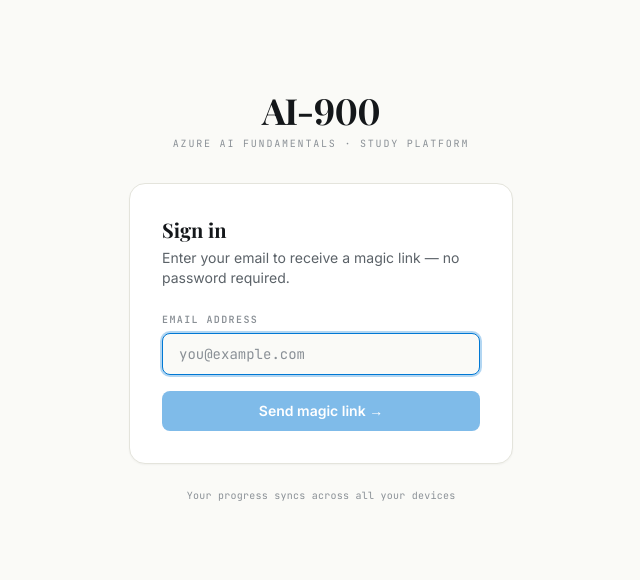
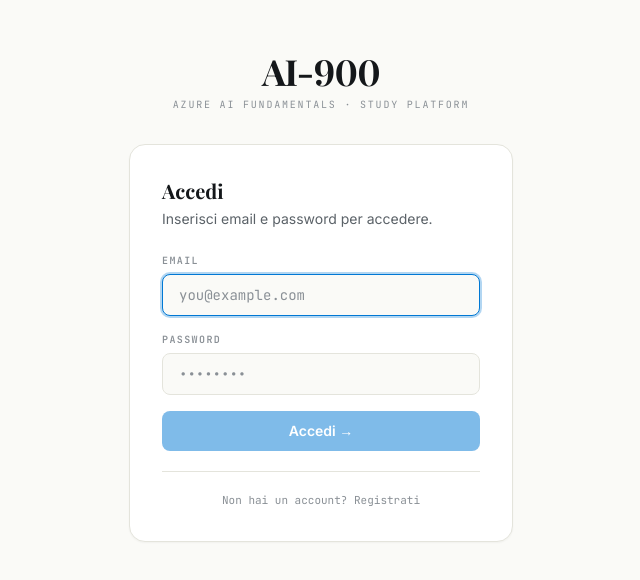
Before and after one commit to LivioScarpi/ai-900-platform, a Next.js app: page /login in a window 1280 px wide. Shown: the part 104-684 px from the top of the page, without its empty margins (319-959 px from the left). Built offline with nearby package versions, Linux system fonts and the light colour scheme; no server answers.

Commit message:
password auth used instead of magic link

```diff
--- a/src/app/login/page.tsx
+++ b/src/app/login/page.tsx
@@ -3,30 +3,36 @@
 import { useState } from "react";
 import { supabase } from "@/lib/supabase";
 
-type Step = "input" | "sent";
+type Mode = "signin" | "signup";
 
 export default function LoginPage() {
+  const [mode, setMode] = useState<Mode>("signin");
   const [email, setEmail] = useState("");
-  const [step, setStep] = useState<Step>("input");
+  const [password, setPassword] = useState("");
   const [loading, setLoading] = useState(false);
   const [error, setError] = useState<string | null>(null);
+  const [message, setMessage] = useState<string | null>(null);
 
   async function handleSubmit(e: React.FormEvent) {
     e.preventDefault();
     setError(null);
+    setMessage(null);
     setLoading(true);
-    const { error } = await supabase.auth.signInWithOtp({
-      email,
-      options: {
-        emailRedirectTo: typeof window !== "undefined" ? window.location.origin : undefined,
-      },
-    });
-    setLoading(false);
+
+    if (mode === "signin") {
+      const { error } = await supabase.auth.signInWithPassword({ email, password });
+      if (error) setError(error.message);
+    } else {
+      const { error } = await supabase.auth.signUp({ email, password });
       if (error) {
         setError(error.message);
       } else {
-      setStep("sent");
+        setMessage("Account creato! Controlla la mail per confermare, poi accedi.");
+        setMode("signin");
       }
+    }
+
+    setLoading(false);
   }
 
   return (
@@ -41,24 +47,39 @@
         </div>
 
         <div className="bg-card rounded-2xl border border-cream-200 p-8" style={{ boxShadow: "var(--shadow-sm)" }}>
-          {step === "input" ? (
-            <>
-              <h1 className="font-display text-xl font-bold text-ink mb-1">Sign in</h1>
+          <h1 className="font-display text-xl font-bold text-ink mb-1">
+            {mode === "signin" ? "Accedi" : "Crea account"}
+          </h1>
           <p className="text-sm text-ink-muted mb-6">
-                Enter your email to receive a magic link — no password required.
+            {mode === "signin" ? "Inserisci email e password per accedere." : "Scegli email e password per il tuo account."}
           </p>
 
           <form onSubmit={handleSubmit} className="flex flex-col gap-4">
             <div className="flex flex-col gap-1.5">
-                  <label htmlFor="email" className="label-caps">Email address</label>
+              <label htmlFor="email" className="label-caps">Email</label>
               <input
                 id="email"
                 type="email"
                 required
                 autoFocus
+                autoComplete="email"
                 value={email}
                 onChange={(e) => setEmail(e.target.value)}
                 placeholder="you@example.com"
+                className="w-full px-4 py-2.5 rounded-lg border border-cream-200 bg-cream text-ink text-sm font-mono placeholder:text-ink-faint focus:outline-none focus:ring-2 focus:ring-brand/30 focus:border-brand transition-colors"
+              />
+            </div>
+
+            <div className="flex flex-col gap-1.5">
+              <label htmlFor="password" className="label-caps">Password</label>
+              <input
+                id="password"
+                type="password"
+                required
+                autoComplete={mode === "signin" ? "current-password" : "new-password"}
+                value={password}
+                onChange={(e) => setPassword(e.target.value)}
+                placeholder="••••••••"
                 className="w-full px-4 py-2.5 rounded-lg border border-cream-200 bg-cream text-ink text-sm font-mono placeholder:text-ink-faint focus:outline-none focus:ring-2 focus:ring-brand/30 focus:border-brand transition-colors"
               />
             </div>
@@ -68,44 +89,30 @@
                 {error}
               </p>
             )}
+            {message && (
+              <p className="text-xs text-status-green bg-status-green-bg rounded-lg px-3 py-2 border border-status-green/20">
+                {message}
+              </p>
+            )}
 
             <button
               type="submit"
-                  disabled={loading || !email}
+              disabled={loading || !email || !password}
               className="w-full py-2.5 rounded-lg bg-brand text-white text-sm font-semibold hover:bg-brand-dark disabled:opacity-50 disabled:cursor-not-allowed transition-colors"
             >
-                  {loading ? "Sending…" : "Send magic link →"}
+              {loading ? "…" : mode === "signin" ? "Accedi →" : "Crea account →"}
             </button>
           </form>
-            </>
-          ) : (
-            <div className="text-center flex flex-col items-center gap-4">
-              <div className="w-12 h-12 rounded-full bg-status-green-bg border border-status-green/20 flex items-center justify-center">
-                <svg width="22" height="22" viewBox="0 0 24 24" fill="none" stroke="currentColor" strokeWidth="2.5" strokeLinecap="round" strokeLinejoin="round" className="text-status-green">
-                  <path d="M4 4h16c1.1 0 2 .9 2 2v12c0 1.1-.9 2-2 2H4c-1.1 0-2-.9-2-2V6c0-1.1.9-2 2-2z" />
-                  <polyline points="22,6 12,13 2,6" />
-                </svg>
-              </div>
-              <div>
-                <h2 className="font-display text-lg font-bold text-ink mb-1">Check your email</h2>
-                <p className="text-sm text-ink-muted">
-                  We sent a magic link to <strong className="text-ink font-mono text-xs">{email}</strong>.
-                  Click the link to sign in.
-                </p>
-              </div>
+
+          <div className="mt-5 pt-4 border-t border-cream-200 text-center">
             <button
-                onClick={() => setStep("input")}
-                className="text-xs text-ink-faint hover:text-ink-muted transition-colors font-mono mt-2"
+              onClick={() => { setMode(mode === "signin" ? "signup" : "signin"); setError(null); setMessage(null); }}
+              className="font-mono text-[11px] text-ink-faint hover:text-ink-muted transition-colors"
             >
-                ← Use a different email
+              {mode === "signin" ? "Non hai un account? Registrati" : "Hai già un account? Accedi"}
             </button>
           </div>
-          )}
         </div>
-
-        <p className="text-center font-mono text-[10px] text-ink-faint mt-6 tracking-wide">
-          Your progress syncs across all your devices
-        </p>
       </div>
     </div>
   );
```
Lines whose indentation alone changed are shown as unchanged.
